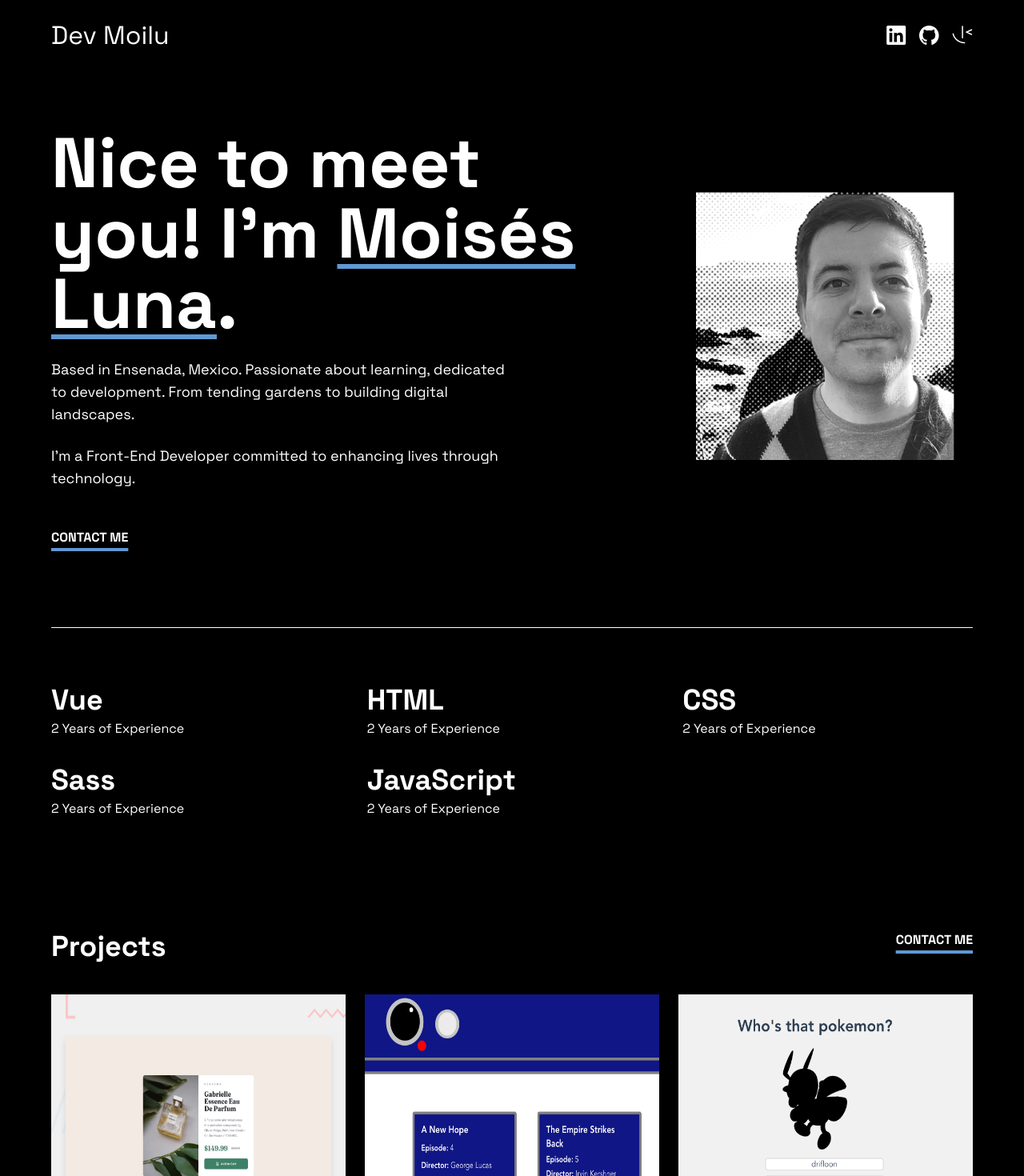
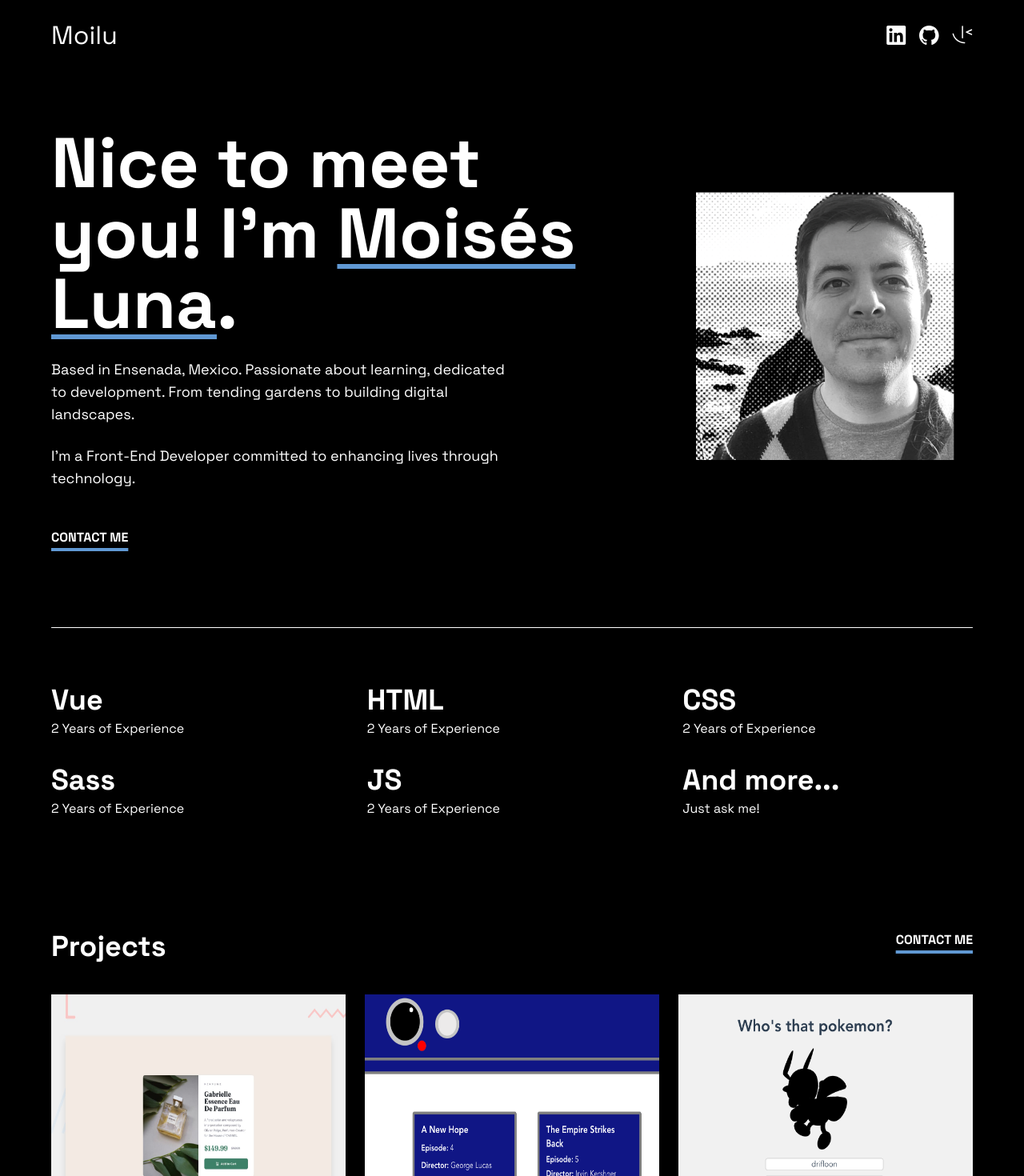
Before and after one commit to moilu/moilu-portfolio, a Vue app: page / in a window 1280 px wide. Shown: the top 1470 px of the page at 80% size. Built offline with nearby package versions, Linux system fonts and the light colour scheme.

Commit message:
fixed several copy and design issues

```diff
--- a/index.html
+++ b/index.html
@@ -2,7 +2,7 @@
 <html lang="en">
   <head>
     <meta charset="UTF-8" />
-    <link rel="icon" type="image/svg+xml" href="/vite.svg" />
+    <link rel="icon" type="image/svg+xml" href="src/assets/Moilu-icon.svg" />
     <meta name="viewport" content="width=device-width, initial-scale=1.0" />
     <title>Moilu Dev</title>
   </head>
--- a/src/components/NavBar.vue
+++ b/src/components/NavBar.vue
@@ -1,7 +1,7 @@
 <template>
     <nav class="flex items-center justify-between md:mx-auto pt-2 sm:pt-7 md:pt-5 pb-2 px-4 md:px-0 w-full md:w-[90%] 2xl:w-[55%]">
         <a class="hover:animate-pulse text-[32px]" href="#hero">
-            Dev Moilu
+            Moilu
         </a>
         <personal-links></personal-links>
     </nav>
--- a/src/components/SkillsSection.vue
+++ b/src/components/SkillsSection.vue
@@ -38,8 +38,12 @@ export default {
                     experience: '2 Years of Experience'
                 },
                 {
-                    name: 'JavaScript',
+                    name: 'JS',
                     experience: '2 Years of Experience'
+                },
+                {
+                    name: 'And more...',
+                    experience: 'Just ask me!'
                 },
             ]
         }
--- a/src/components/fragments/ProjectCard.vue
+++ b/src/components/fragments/ProjectCard.vue
@@ -1,6 +1,6 @@
 <template>
     <div class="group mt-10 relative">
-        <img class="h-[329px] w-full" :src="project.img.src" :alt="project.img.alt">
+        <img class="md:h-[329px] w-full" :src="project.img.src" :alt="project.img.alt">
         <h3 class="mt-5 fold-bold text-2xl">{{ project.name }}</h3>
         <p class="mt-2 text-base">{{ project.stack }}</p>
         <ul class="flex gap-4 mt-5">
```
Also changed, not shown: src/assets/Moilu-icon.svg (added).
